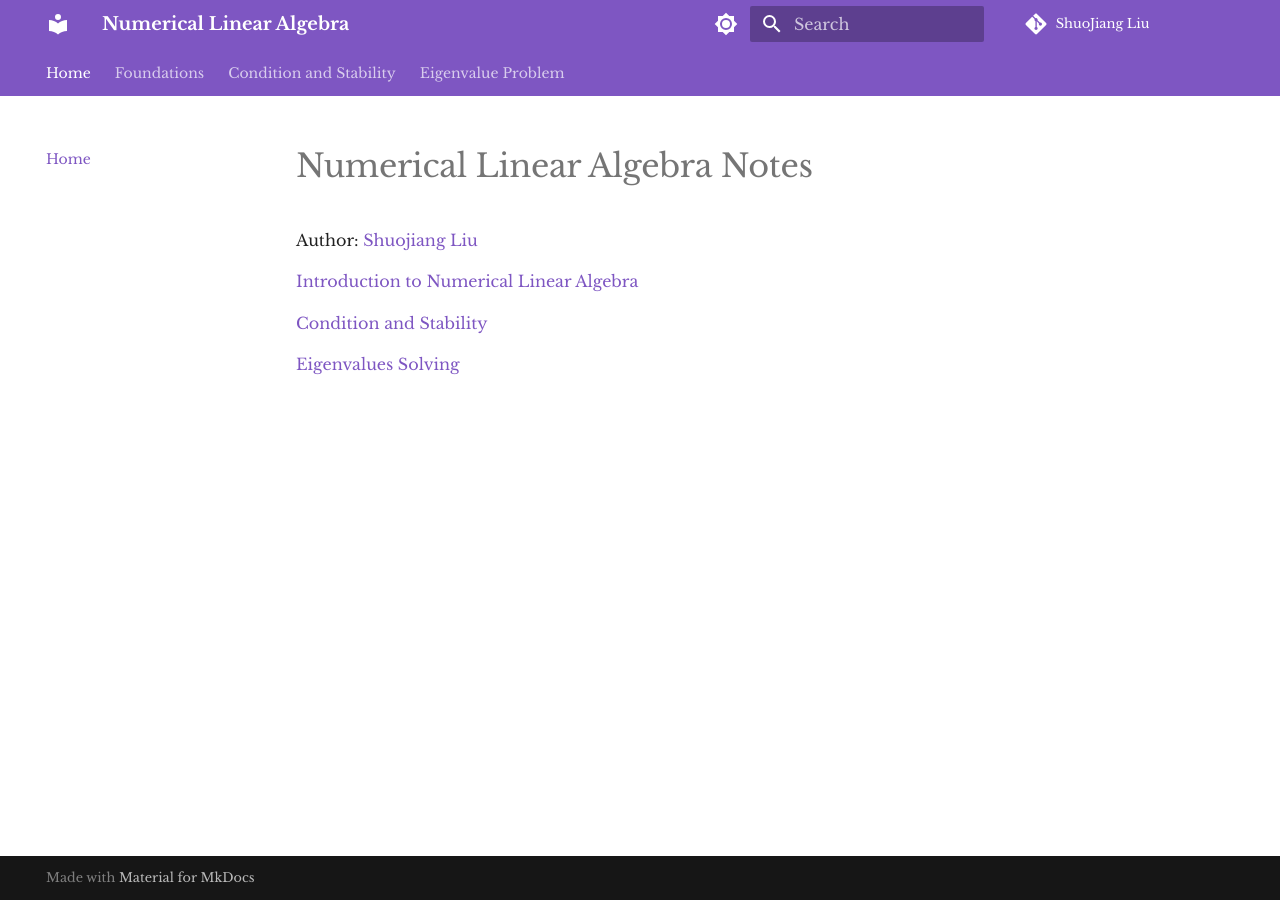
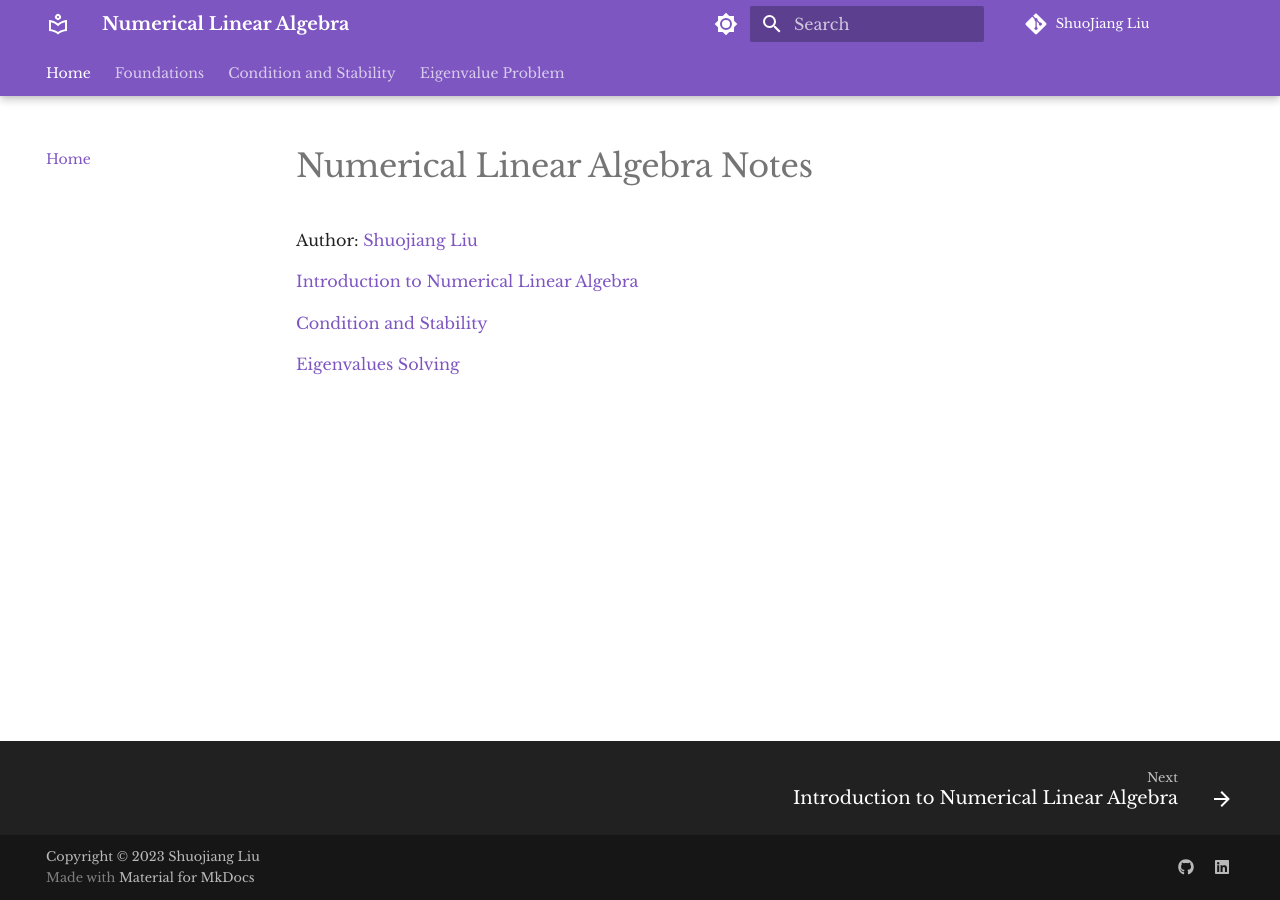
Before and after one commit to LiuShuoJiang/Numerical-Linear-Algebra, an MkDocs documentation site: the page built from docs/index.md, in a window 1280 px wide. Built offline with MkDocs 1.6.1 and Material for MkDocs 9.7.7, drawn with Linux system fonts in a browser that asks for light colours; comment, search, counter and statistics services are not loaded.

Commit message:
Add some link features

```diff
--- a/mkdocs.yml
+++ b/mkdocs.yml
@@ -4,28 +4,50 @@ theme:
   features:
     - header.autohide
     - navigation.tabs
+    - navigation.tabs.sticky
+    - navigation.sections
     - navigation.path
     - navigation.indexes
+    - navigation.top
+    - navigation.footer
+    - toc.follow
   font:
     text: Libre Baskerville
+  icon:
+    logo: material/library-outline
+  favicon: assets/favicon.png
   palette:
     # Palette toggle for light mode
-    - scheme: default
+    - media: "(prefers-color-scheme: light)"
+      scheme: default
       primary: deep purple
       toggle:
         icon: material/brightness-7
         name: Switch to dark mode
 
     # Palette toggle for dark mode
-    - scheme: slate
+    - media: "(prefers-color-scheme: dark)"
+      scheme: slate
       primary: deep purple
       toggle:
         icon: material/brightness-4
         name: Switch to light mode
 
 markdown_extensions:
+  - admonition
+  - pymdownx.details
+  - pymdownx.superfences
   - pymdownx.arithmatex:
       generic: true
+  - toc:
+      permalink: ⚓︎
+
+extra:
+  social:
+    - icon: fontawesome/brands/github
+      link: https://liushuojiang.github.io/
+    - icon: fontawesome/brands/linkedin
+      link: https://www.linkedin.com/in/shuojiang-liu-09a749260/
 
 extra_javascript:
   - javascripts/mathjax.js
@@ -34,6 +56,8 @@ extra_javascript:
 
 repo_url: https://github.com/LiuShuoJiang/Numerical-Linear-Algebra
 repo_name: ShuoJiang Liu
+
+copyright: Copyright &copy; 2023 Shuojiang Liu
 
 nav:
   - Home: index.md
```
